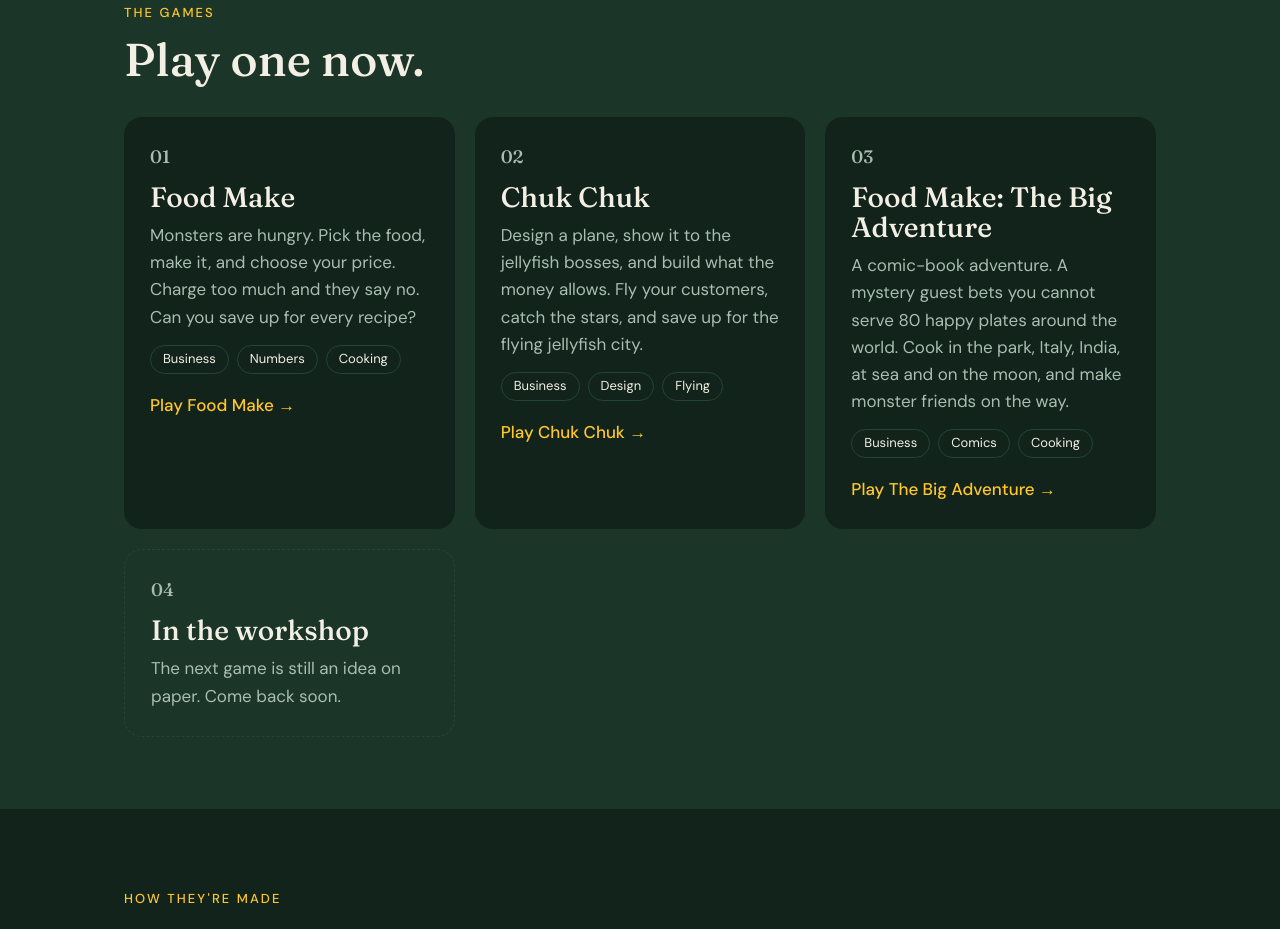
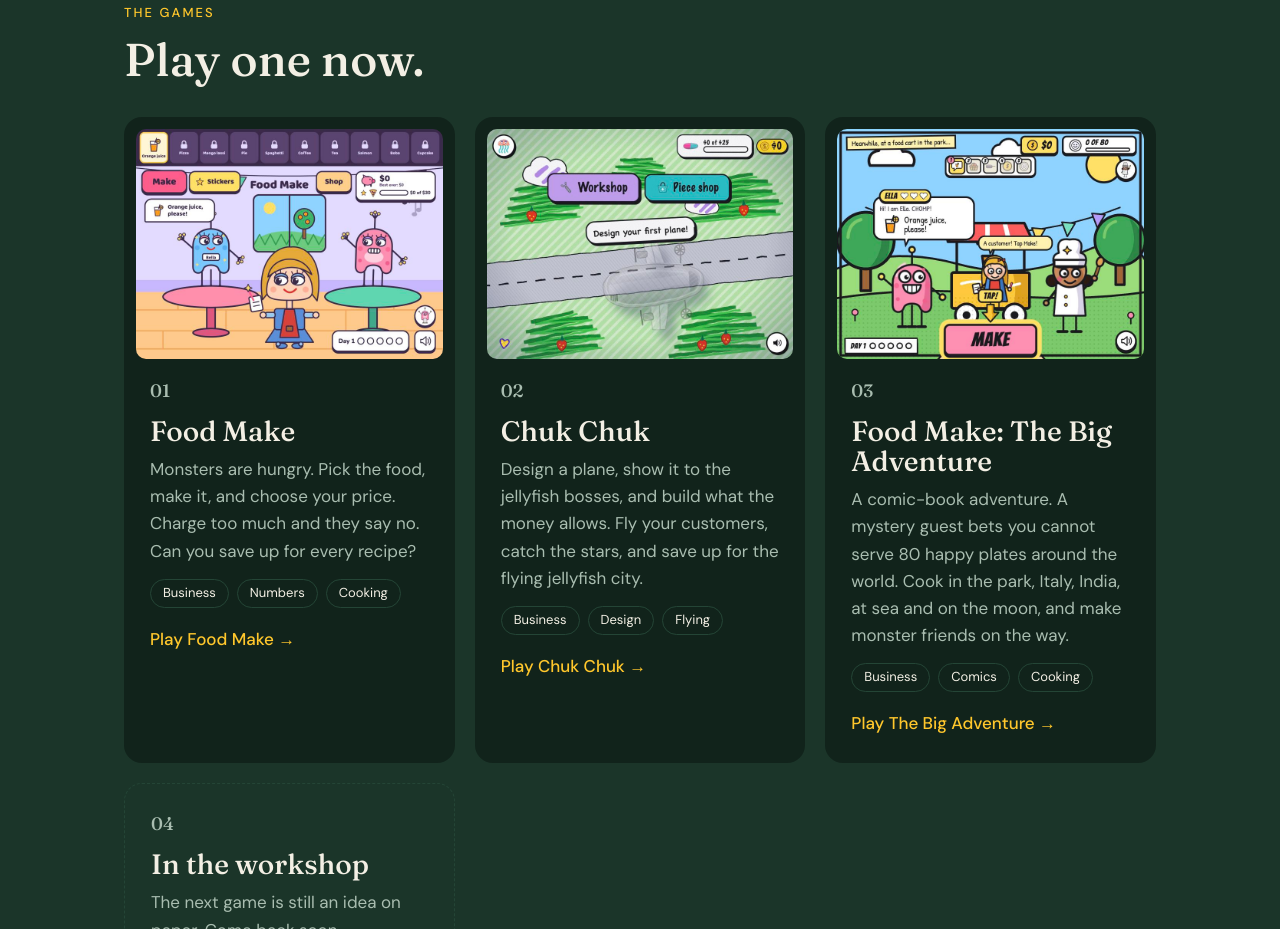
Before and after one commit to teddytoms/hoppinggrass, a plain HTML site: page index.html in a window 1280 px wide. Shown: the part 834-1763 px from the top of the page. Drawn offline with Linux system fonts and the light colour scheme.

Commit message:
Home page: a picture from each game on its card
Co-Authored-By: Claude Fable 5.2 <noreply@anthropic.com>

```diff
--- a/index.html
+++ b/index.html
@@ -9,7 +9,7 @@
 <link rel="preconnect" href="https://fonts.googleapis.com">
 <link rel="preconnect" href="https://fonts.gstatic.com" crossorigin>
 <link href="https://fonts.googleapis.com/css2?family=DM+Sans:wght@400;500&family=Fraunces:opsz,wght@9..144,500&display=swap" rel="stylesheet">
-<link rel="stylesheet" href="style.css">
+<link rel="stylesheet" href="style.css?v=2">
 </head>
 <body>
 
@@ -74,6 +74,7 @@
       <h2 class="section-title">Play one now.</h2>
       <div class="shelf">
         <a class="card" href="food-make/">
+          <img class="card-shot" src="shots/food-make.jpg" alt="A picture from Food Make: a monster in a restaurant asks the waiter for orange juice." width="800" height="600" loading="lazy">
           <p class="card-no">01</p>
           <h3>Food Make</h3>
           <p>Monsters are hungry. Pick the food, make it, and choose your price. Charge too much and they say no. Can you save up for every recipe?</p>
@@ -81,6 +82,7 @@
           <span class="link">Play Food Make</span>
         </a>
         <a class="card" href="chuk-chuk/">
+          <img class="card-shot" src="shots/chuk-chuk.jpg" alt="A picture from Chuk Chuk: a hand-drawn plane on a runway, ready to be designed." width="800" height="600" loading="lazy">
           <p class="card-no">02</p>
           <h3>Chuk Chuk</h3>
           <p>Design a plane, show it to the jellyfish bosses, and build what the money allows. Fly your customers, catch the stars, and save up for the flying jellyfish city.</p>
@@ -88,6 +90,7 @@
           <span class="link">Play Chuk Chuk</span>
         </a>
         <a class="card" href="big-adventure/">
+          <img class="card-shot" src="shots/big-adventure.jpg" alt="A picture from The Big Adventure: a comic panel where a monster orders juice at a food cart." width="800" height="600" loading="lazy">
           <p class="card-no">03</p>
           <h3>Food Make: The Big Adventure</h3>
           <p>A comic-book adventure. A mystery guest bets you cannot serve 80 happy plates around the world. Cook in the park, Italy, India, at sea and on the moon, and make monster friends on the way.</p>
--- a/style.css
+++ b/style.css
@@ -78,6 +78,7 @@ a:focus-visible { outline: 3px solid var(--sun); outline-offset: 4px; border-rad
 .shelf { display: grid; grid-template-columns: repeat(auto-fit, minmax(280px, 1fr)); gap: 20px; }
 .card { background: var(--night); border-radius: 18px; padding: 26px; display: flex; flex-direction: column; gap: 10px; transition: transform 0.2s ease; }
 a.card:hover { transform: translateY(-4px); }
+.card-shot { display: block; width: calc(100% + 28px); max-width: none; height: auto; margin: -14px -14px 8px; aspect-ratio: 4 / 3; object-fit: cover; border-radius: 10px; background: var(--night-3); }
 .card-no { font-family: var(--serif); font-size: 18px; color: var(--sun); }
 .card h3 { font-size: 28px; }
 .card p { color: var(--soft); }
```
Also changed, not shown: shots/big-adventure.jpg (added), shots/chuk-chuk.jpg (added), shots/food-make.jpg (added), 1 other file.
